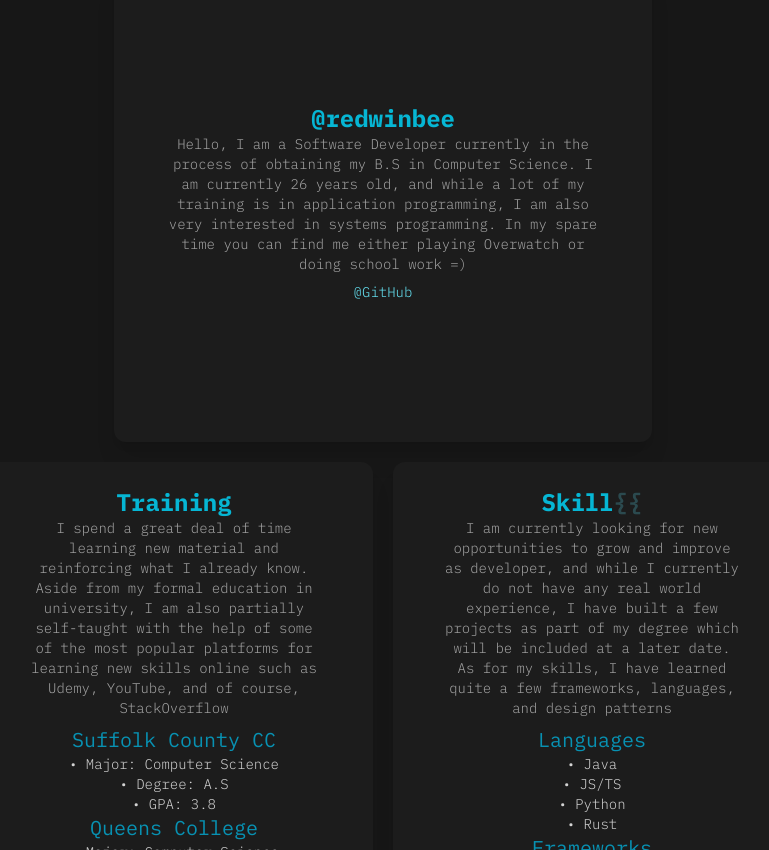
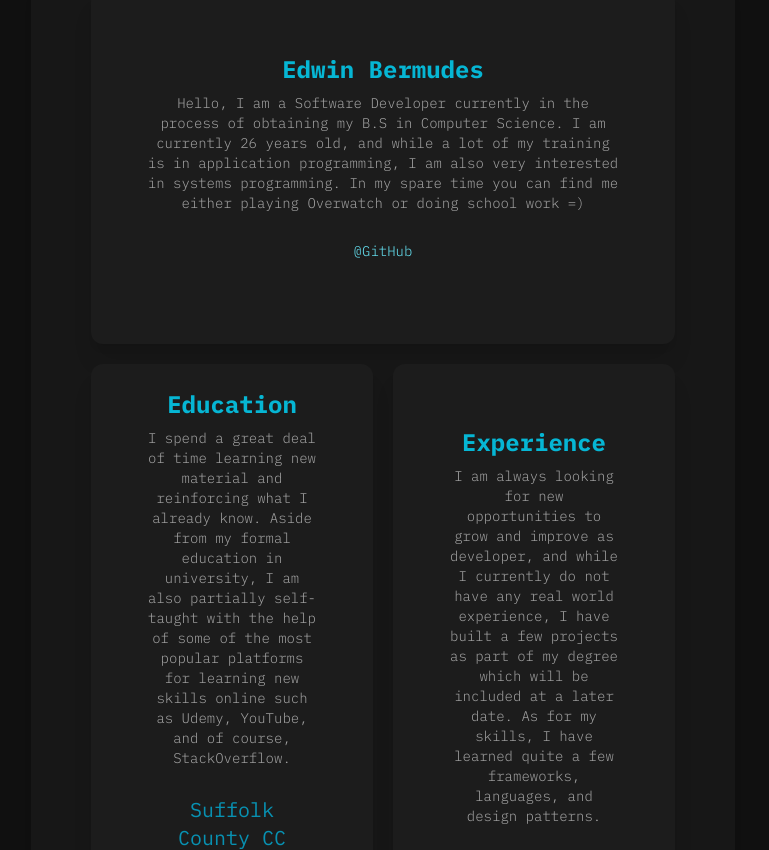
Before and after one commit to redwinbee/personal-website, a React (Create React App) app: page / in a window 1280 px wide. Shown: the part 102-952 px from the top of the page, without its empty margins (257-1026 px from the left). Built offline with nearby package versions, Linux system fonts and the light colour scheme.

Commit message:
use a longer interval for the text scrambler

```diff
--- a/src/App.js
+++ b/src/App.js
@@ -17,20 +17,20 @@ export default function App() {
   function getEducationDescription() {
     return `I spend a great deal of time learning new material and reinforcing what I already know. Aside from my formal
     education in university, I am also partially self-taught with the help of some of the most popular platforms for
-     learning new skills online such as Udemy, YouTube, and of course, StackOverflow`;
+     learning new skills online such as Udemy, YouTube, and of course, StackOverflow.`;
   }
 
   function getExperienceDescription() {
-    return `I am currently looking for new opportunities to grow and improve as developer, and while I currently do not
+    return `I am always looking for new opportunities to grow and improve as developer, and while I currently do not
     have any real world experience, I have built a few projects as part of my degree which will be included at a later
-    date. As for my skills, I have learned quite a few frameworks, languages, and design patterns`;
+    date. As for my skills, I have learned quite a few frameworks, languages, and design patterns.`;
   }
 
   return (
     <>
       <Container>
         <Layout>
-          <div className="col-start-2 row-start-1 col-span-4 row-span-3">
+          <div className="col-start-1 row-start-1 col-span-6 row-span-2">
             <Card
               title="Edwin Bermudes"
               subtitle={getPersonalDescription()}
@@ -41,7 +41,7 @@ export default function App() {
               </a>
             </Card>
           </div>
-          <div className="col-start-1 row-start-4 col-span-3 row-span-3">
+          <div className="col-start-1 row-start-3 col-span-3 row-span-5">
             <Card
               title="Education"
               subtitle={getEducationDescription()}
@@ -73,7 +73,7 @@ export default function App() {
               </div>
             </Card>
           </div>
-          <div className="col-start-4 row-start-4 col-span-3 row-span-3">
+          <div className="col-start-4 row-start-3 col-span-3 row-span-5">
             <Card
               title="Experience"
               subtitle={getExperienceDescription()}
--- a/src/components/Card/Card.jsx
+++ b/src/components/Card/Card.jsx
@@ -15,7 +15,7 @@ export default function Card({ title, subtitle, phrases, children }) {
         setTimeout(() => {
           counter = (counter + 1) % phrases.length;
           next();
-        }, 3600);
+        }, 7200);
       });
     };
 
@@ -34,8 +34,8 @@ export default function Card({ title, subtitle, phrases, children }) {
         {title}
       </h1>
       <div className="font-light text-sm text-neutral-400">
-        <h6>{subtitle}</h6>
-        <div className="p-2">{children}</div>
+        <h6 className="p-2">{subtitle}</h6>
+        <div className="p-5">{children}</div>
       </div>
     </div>
   );
--- a/src/components/Container.jsx
+++ b/src/components/Container.jsx
@@ -2,7 +2,7 @@ import React from "react";
 
 export default function Container({ children }) {
   return (
-    <div className="flex items-center justify-center mt-8 mb-8 ml-48 mr-48">
+    <div className="flex items-center justify-center mt-8 mb-8 ml-72 mr-72">
       <div className="bg-neutral-900 rounded-xl shadow-2xl">{children}</div>
     </div>
   );
--- a/src/components/Layout.jsx
+++ b/src/components/Layout.jsx
@@ -2,7 +2,7 @@ import React from "react";
 
 export default function Layout({ children }) {
   return (
-    <div className="grid grid-cols-6 grid-rows-6 h-fit gap-5 p-5 m-5">
+    <div className="grid grid-cols-6 grid-rows-6 h-fit gap-5 p-10 m-5 ">
       {children}
     </div>
   );
```
